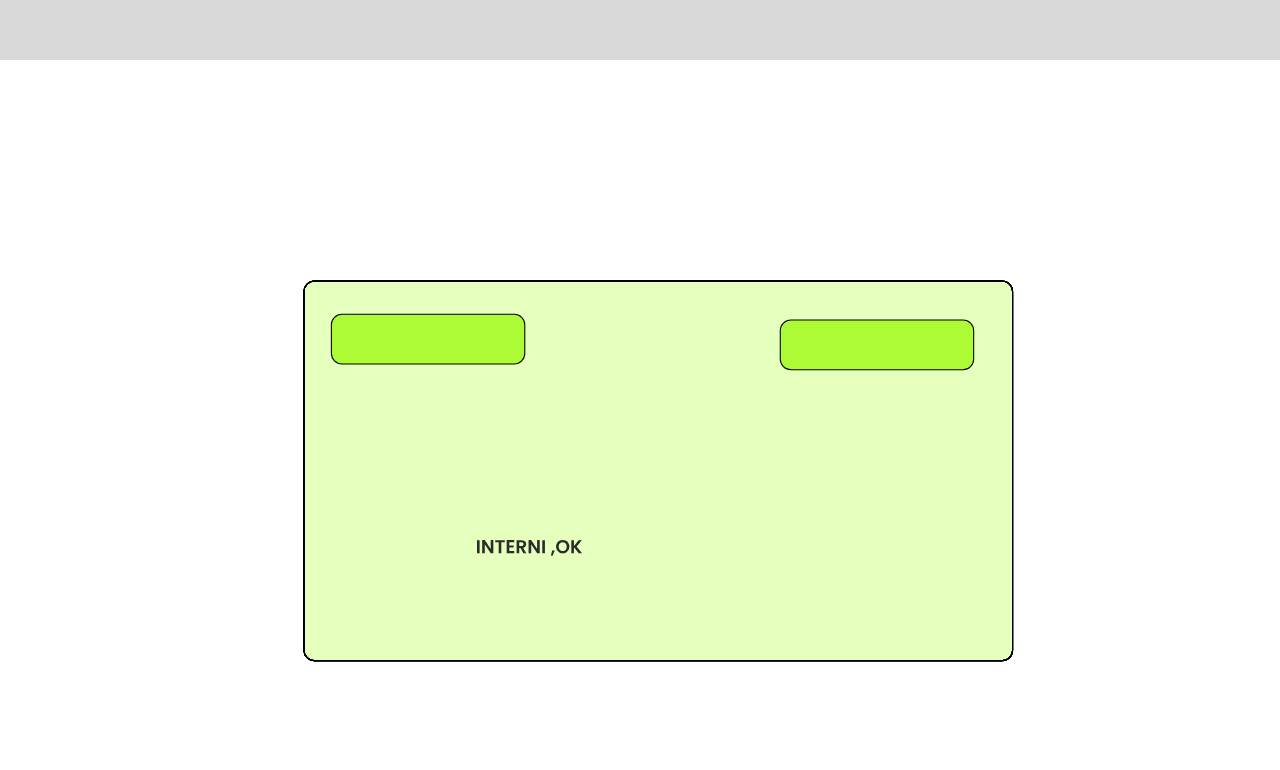
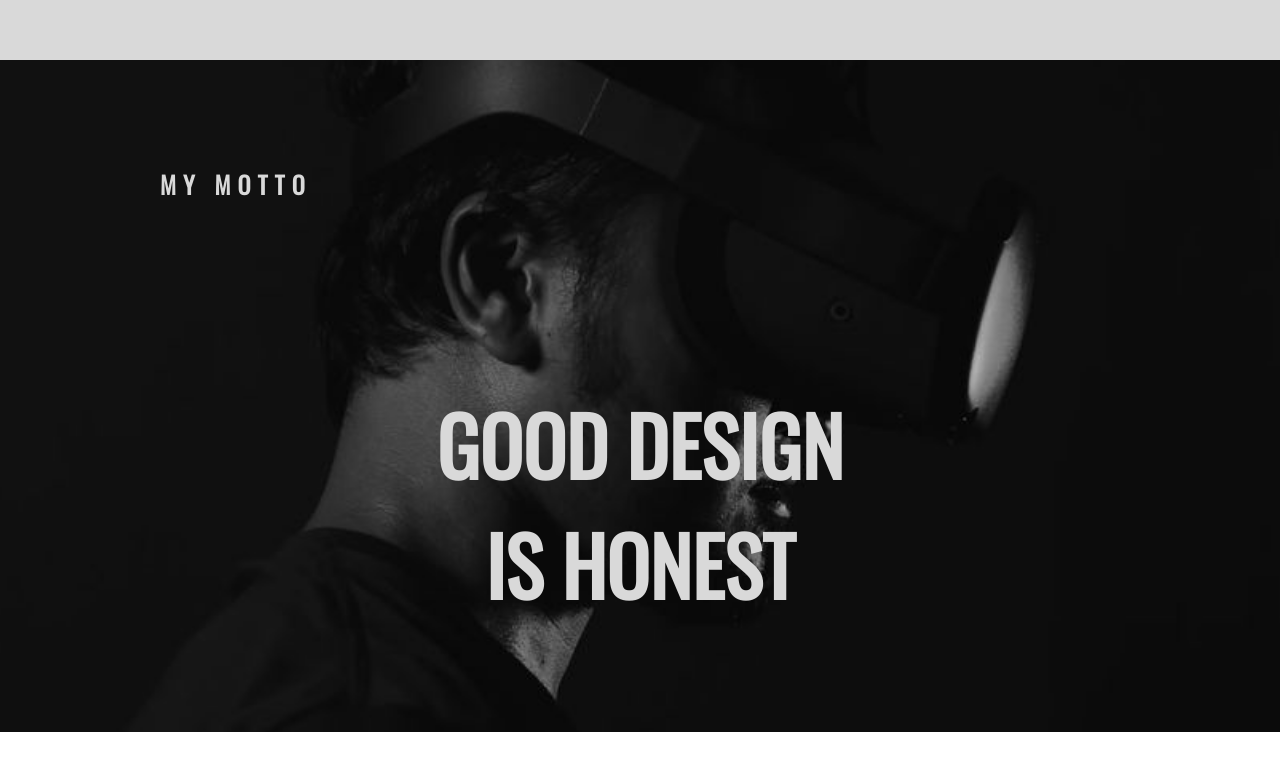
Before and after one commit to HusnainKhushid/Portfolio-Website, a Next.js app: page / in a window 1280 px wide. Shown: the part 3165-3935 px from the top of the page. Built offline with nearby package versions, Linux system fonts and the light colour scheme.

Commit message:
fixed promo

```diff
--- a/src/app/page.tsx
+++ b/src/app/page.tsx
@@ -271,7 +271,24 @@ export default function HomePage() {
       );
     }
 
-    // --- 9. CLEANUP ---
+    // --- 9. BANNER PARALLAX ANIMATION ---
+    const bannerElement = document.querySelector(".parallax-banner");
+    if (bannerElement) {
+      gsap.fromTo(bannerElement, {
+        y: "-30%", // Start position - moved up
+      }, {
+        y: "0%", // End position - perfect fit
+        ease: "none",
+        scrollTrigger: {
+          trigger: bannerElement.parentElement?.parentElement,
+          start: "top bottom",
+          end: "bottom top",
+          scrub: 1.5,
+        },
+      });
+    }
+
+    // --- 10. CLEANUP ---
     return () => {
       window.removeEventListener("mousemove", handleMouseMove);
       gsap.ticker.remove(lenis.raf);
@@ -491,8 +508,40 @@ export default function HomePage() {
           </div>
         </div>
 
+        {/* --- NEW EMPTY SECTION --- */}
+        <div className="w-full h-[100vh] flex flex-col items-center justify-center relative overflow-hidden" data-mask-size="100">
+          {/* Parallax Background Image */}
+          <div className="absolute inset-0 w-full h-full -z-10">
+            <img
+              src="/banner-bottom-1200.jpg"
+              alt="Banner Background"
+              className="w-full h-[120%] object-cover parallax-banner"
+              style={{ transform: 'translateY(-20%)' }}
+            />
+          </div>
+
+          {/* Section title positioned at top */}
+          <div className="relative w-screen h-[100px] flex items-center z-10">
+                <span className="absolute left-1/8 pt-40 text-2xl text-[#D9D9D9] font-semibold tracking-[0.3em]">
+                  MY MOTTO
+                </span>
+          </div>
+
+          {/* Empty content area - can be filled with content later */}
+          <div className="flex items-center justify-center h-full z-10">
+            <div className="text-center">
+              <h2 className="text-[80px] font-bold text-[#D9D9D9]">
+                GOOD DESIGN
+              </h2>
+              <h2 className="text-[80px] font-bold text-[#D9D9D9]">
+                IS HONEST
+              </h2>
+            </div>
+          </div>
+        </div>
+
         {/* --- LOTTIE ANIMATION SECTION --- */}
-        <div className="w-full min-h-[400vh] bg-white relative">
+        <div className="w-full min-h-[400vh] bg-white relative" >
           <div className="sticky top-0 h-screen flex items-center justify-center">
             <div ref={lottieRef} className="w-full max-w-full">
               {lottieData && LottieScroll}
@@ -566,7 +615,7 @@ export default function HomePage() {
 
           {/* --- REVEALED WHAT I DO SECTION --- */}
           <div className="w-full min-h-screen flex flex-col items-center justify-center bg-[#EB5939]">
-            <div className="bg-[#EB5939]">
+
               <div className="relative w-screen h-[100px] flex items-center">
                 <span className="absolute left-1/8 text-2xl text-black font-semibold tracking-[0.3em]">
                   WHAT I DO
@@ -597,12 +646,38 @@ export default function HomePage() {
                   </div>
                 </div>
               </div>
-            </div>
           </div>
 
           {/* --- REVEALED SHOWREEL SECTION --- */}
-          <div className="w-full min-h-screen flex flex-col items-center justify-center bg-[#EB5939]">
+          <div className="w-full min-h-screen items-center justify-center bg-[#EB5939]">
+          <div className="relative top-0 left-0 w-full h-[100px] flex items-center">
+            <span className="absolute left-1/8 text-2xl text-black font-semibold tracking-[0.3em] test">
+              SHOWREEL
+            </span>
+          </div>
 
+          </div>
+
+          {/* --- REVEALED NEW EMPTY SECTION --- */}
+          <div className="w-full h-[100vh] flex flex-col items-center justify-center bg-[#EB5939]">
+            {/* Section title positioned at top */}
+            <div className="relative w-screen h-[100px] flex items-center">
+              <span className="absolute left-1/8 text-2xl text-black font-semibold tracking-[0.3em]">
+                MY MOTTO
+              </span>
+            </div>
+
+            {/* Revealed content area */}
+            <div className="flex items-center justify-center h-full">
+              <div className="text-center">
+                <h2 className="text-[80px] font-bold text-black">
+                  TEST MY MOTTO
+                </h2>
+                <p className="text-2xl text-black mt-4">
+                  This is the revealed version of the new section
+                </p>
+              </div>
+            </div>
           </div>
         </div>
       </div>
```
Also changed, not shown: public/banner-bottom-1200.jpg (added).
